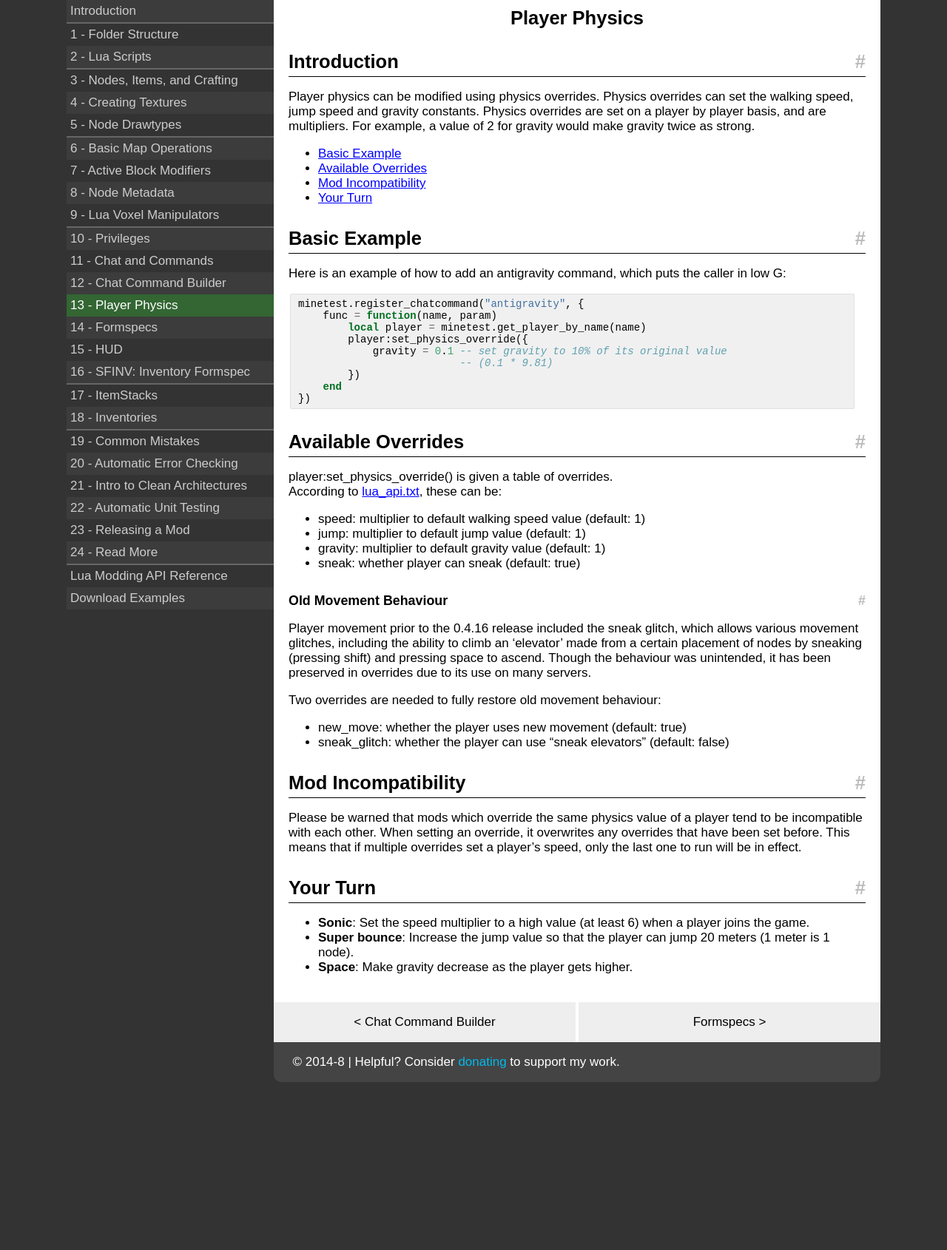
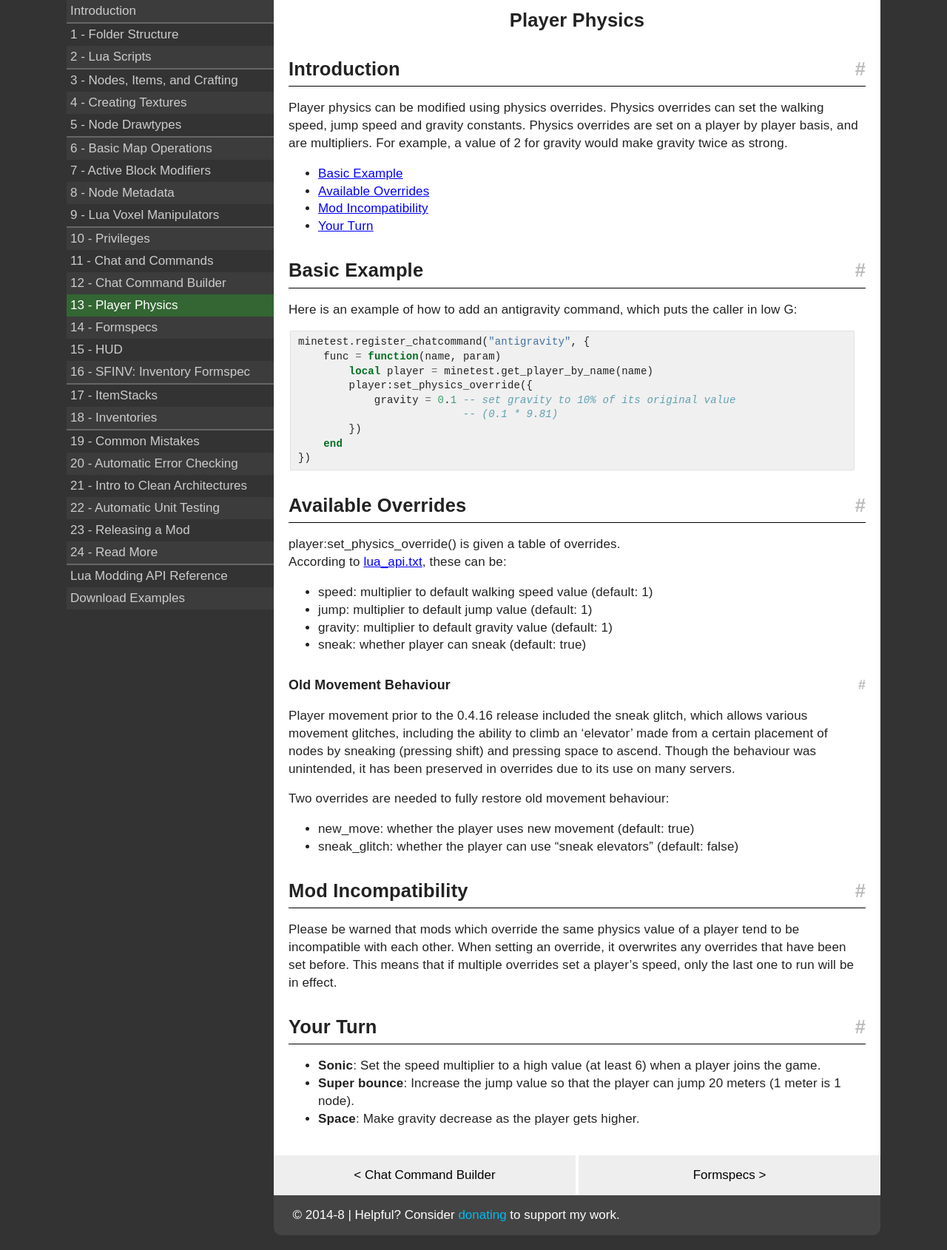
Before and after one commit to rubenwardy/minetest_modding_book, a Jekyll site: the page built from _en/players/player_physics.md, in a window 1280 px wide. Shown: the whole page at 74% size. Built offline with Jekyll 4.4.1, drawn with Linux system fonts in a browser that asks for light colours; nearby versions of some CDN libraries; before the commit the page ends 1483 px from its top, so only the background shows below that.

Commit message:
Improve CSS for readability

```diff
--- a/_sass/_code.scss
+++ b/_sass/_code.scss
@@ -1,6 +1,6 @@
 code {
 	display: inline-block;
-	padding: 3px;
+	padding: 0 0.25em;
 	margin: 2px;
 	background: #f9f9f9;
 	border: 1px solid #e0e0e0;
--- a/_sass/_main.scss
+++ b/_sass/_main.scss
@@ -4,7 +4,7 @@ html, body {
 	padding: 0;
 	font-size: 17px;
 	background: #333;
-	color: black;
+	color: #222;
 }
 
 #container {
@@ -74,6 +74,13 @@ main {
 article {
 	background: white;
 	padding: 0 20px 20px 20px;
+	line-height: 1.4;
+	-moz-osx-font-smoothing: grayscale;
+	-webkit-font-smoothing: antialiased !important;
+	-moz-font-smoothing: antialiased !important;
+	text-rendering: optimizeLegibility !important;
+	letter-spacing: .01em;
+	// text-align: justify;
 }
 
 footer {
```
